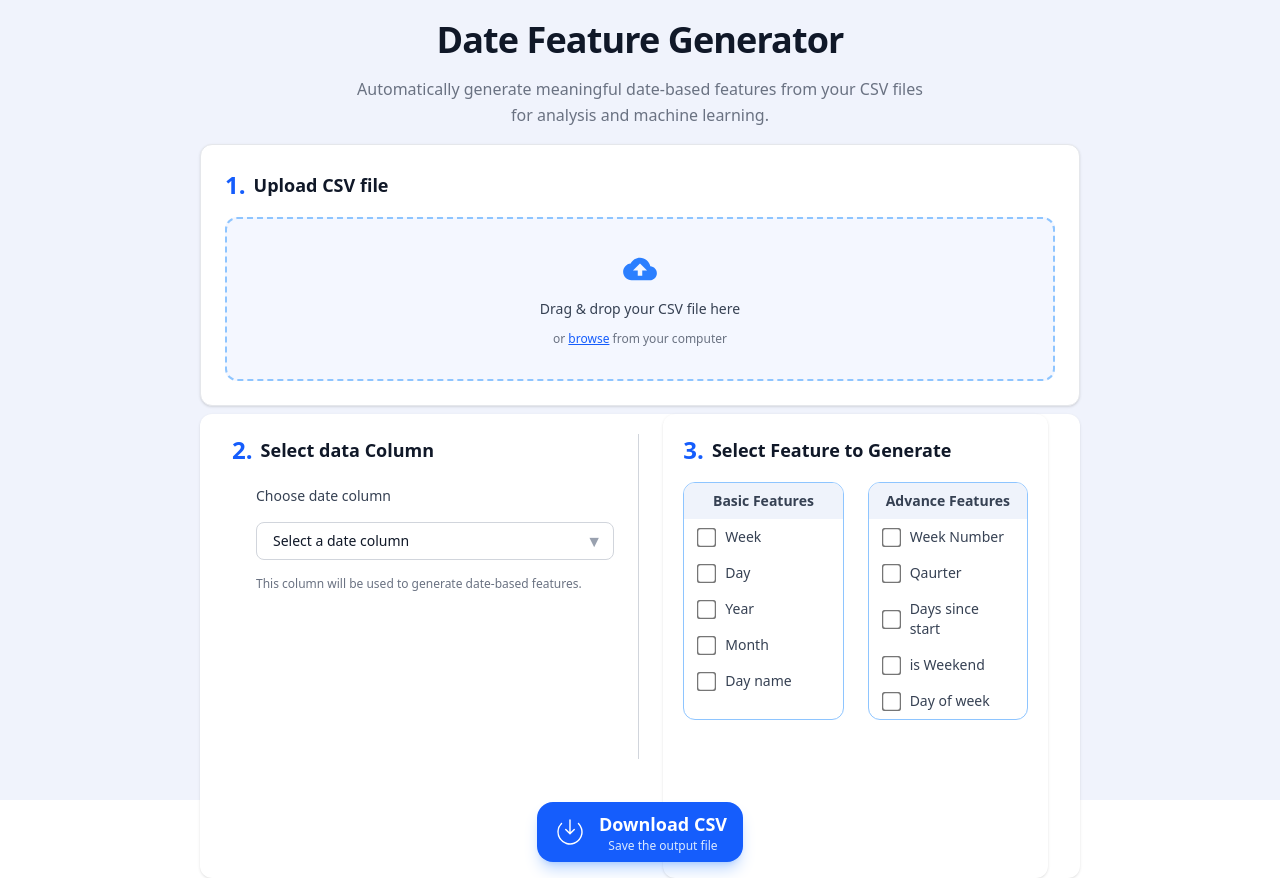
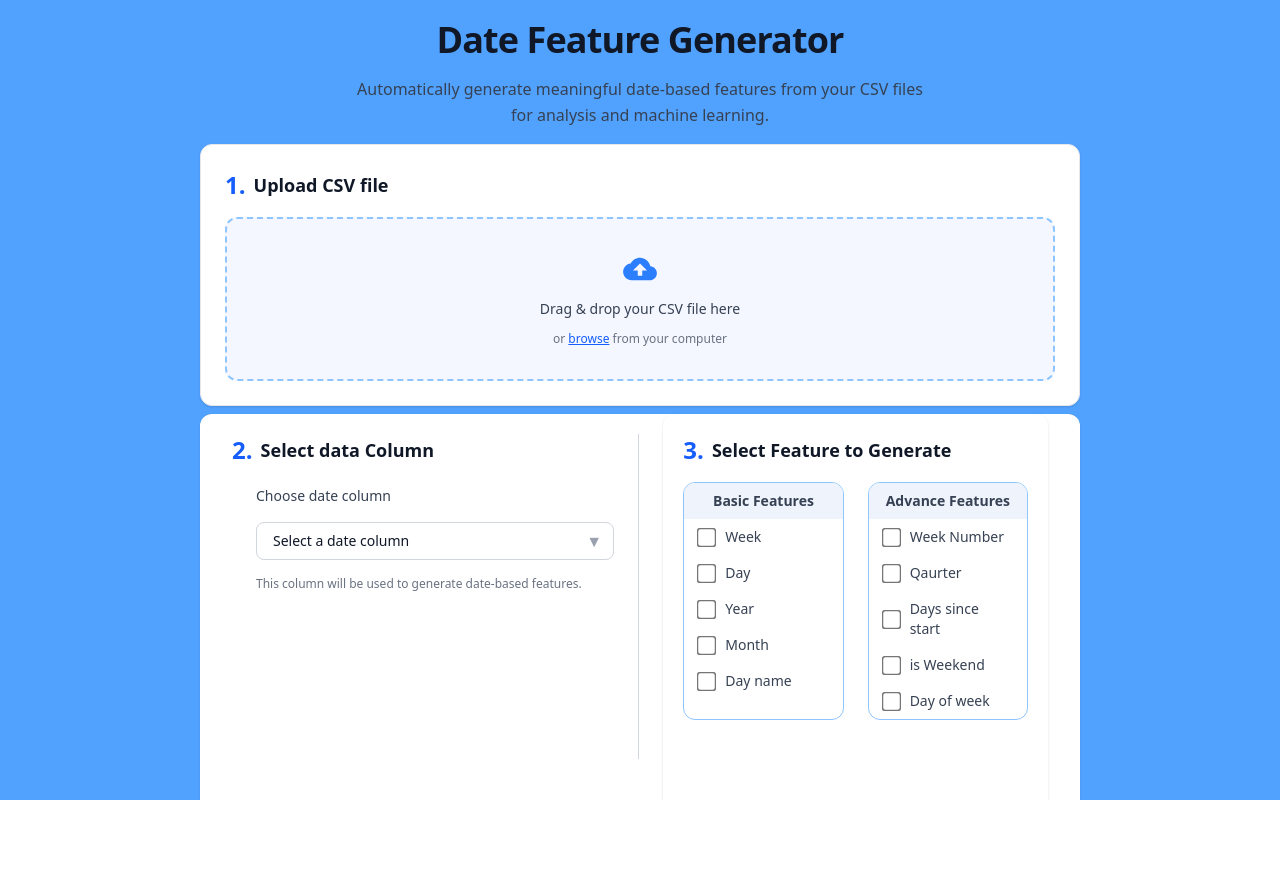
Before and after one commit to Rohit-Dhade/Date-feature-engineering, a React (Vite) app in the folder React_UI/react_ui/: page / in a window 1280 px wide. After the commit the page ends 800 px from the top, so only its background shows below. Built offline with nearby package versions, Linux system fonts and the light colour scheme.

Commit message:
fix bg-color

```diff
--- a/React_UI/react_ui/src/App.jsx
+++ b/React_UI/react_ui/src/App.jsx
@@ -3,12 +3,16 @@ import Header from './Components/Header'
 import FileUpload from './Components/FileUpload'
 import MainPart from './Components/MainPart'
 
+// bg-[#F0F3FC]
+
 const App = () => {
   return (
-    <div className='bg-[#F0F3FC] h-screen w-full px-50 py-5 no-scrollbar'>
-      <Header/>
-      <FileUpload/>
-      <MainPart/>
+    <div className='bg-blue-400 min-h-screen'>
+      <div className="h-screen w-full px-50 py-5 no-scrollbar overflow-auto">
+        <Header />
+        <FileUpload />
+        <MainPart />
+      </div>
     </div>
   )
 }
--- a/React_UI/react_ui/src/Components/Header.jsx
+++ b/React_UI/react_ui/src/Components/Header.jsx
@@ -6,7 +6,7 @@ const Header = () => {
       <h1 className="font-extrabold text-4xl tracking-tight text-gray-900">
         Date Feature Generator
       </h1>
-      <p className="max-w-xl text-base text-gray-500 leading-relaxed">
+      <p className="max-w-xl text-base text-gray-700 leading-relaxed">
         Automatically generate meaningful date-based features from your CSV
         files for analysis and machine learning.
       </p>
```
Also changed, not shown: 1 other file (tests, documents, lock files or other folders).
